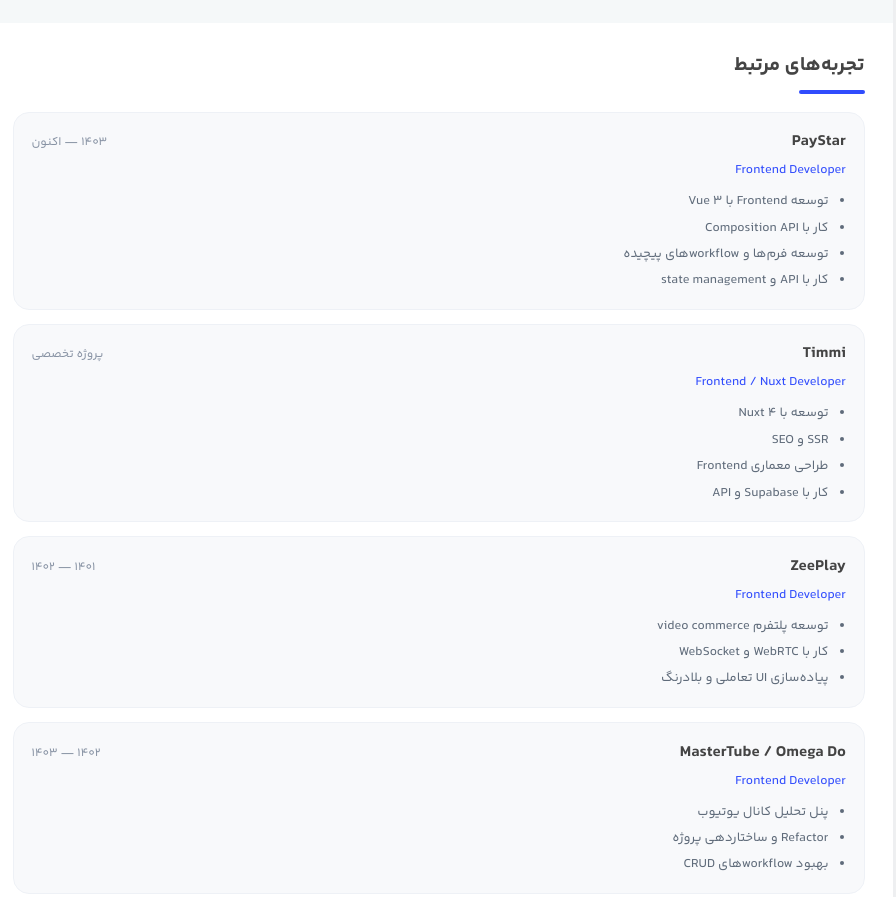
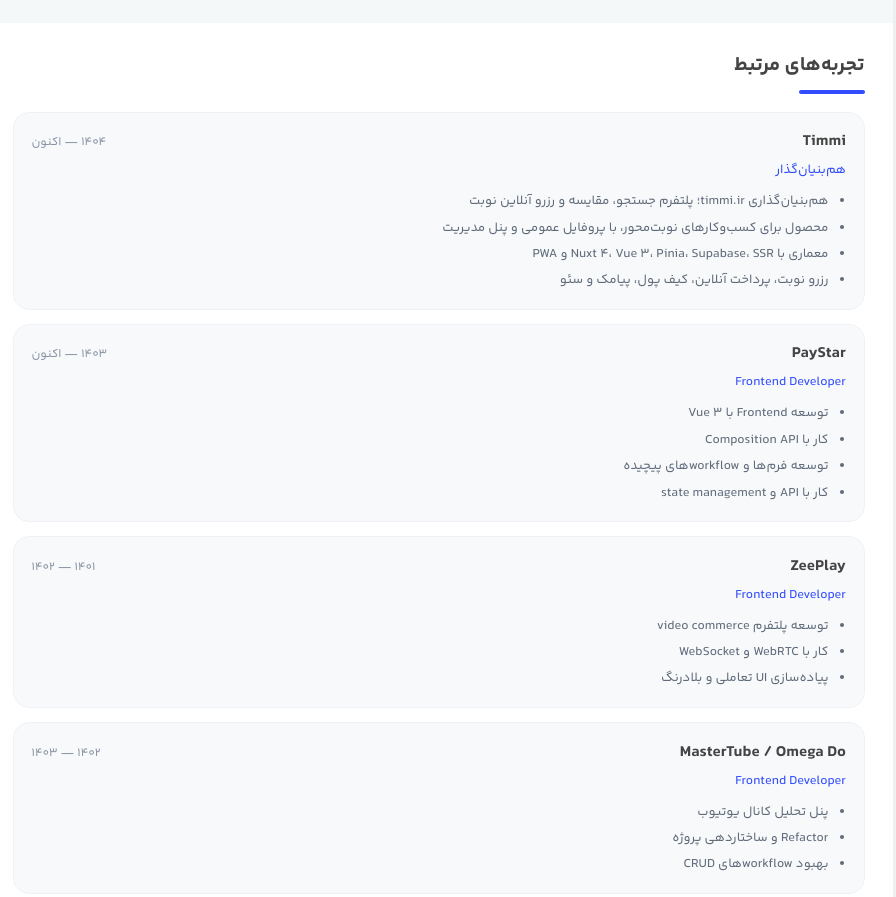
Before and after one commit to Abolfazl-maherani/mahrani.ir, a website: page index.html in a window 1280 px wide. Shown: the part 1400-2297 px from the top of the page, without its empty margins (50-946 px from the left). Drawn offline with nearby package versions, Linux system fonts and the light colour scheme.

Commit message:
Present Timmi as a co-founded product on the resume.

```diff
--- a/index.html
+++ b/index.html
@@ -16,18 +16,15 @@
     <!-- جایگزین کردن تگ‌های دسکریپشن و توییتر برای سئوی بهتر -->
     <title>ابوالفضل ماهرانی - مهندس نرم‌افزار</title>
     <meta name="description"
-          content="ابوالفضل ماهرانی، مهندس نرم‌افزار (Software Engineer) با تخصص عمیق در Vue.js، Nuxt.js و اکوسیستم‌های مدرن وب. خلق رابط‌های کاربری بهینه و معماری کد علاقه‌ی من است.">
+          content="ابوالفضل ماهرانی، مهندس نرم‌افزار و هم‌بنیان‌گذار تایمی (timmi.ir). تخصص در Vue.js، Nuxt.js و ساخت محصول‌های وب.">
     <meta name="og:description"
-          content="ابوالفضل ماهرانی، مهندس نرم‌افزار (Software Engineer) با تخصص عمیق در Vue.js، Nuxt.js و اکوسیستم‌های مدرن وب.">
+          content="ابوالفضل ماهرانی، مهندس نرم‌افزار و هم‌بنیان‌گذار تایمی (timmi.ir). تخصص در Vue.js، Nuxt.js و ساخت محصول‌های وب.">
     <meta name="twitter:description"
-          content="ابوالفضل ماهرانی، مهندس نرم‌افزار (Software Engineer) با تخصص عمیق در Vue.js، Nuxt.js و اکوسیستم‌های مدرن وب.">
+          content="ابوالفضل ماهرانی، مهندس نرم‌افزار و هم‌بنیان‌گذار تایمی (timmi.ir). تخصص در Vue.js، Nuxt.js و ساخت محصول‌های وب.">
 
     <meta name="og:title" content="ابوالفضل ماهرانی - مهندس نرم‌افزار">
     <link rel="canonical" href="https://mahrani.ir">
     <meta name="twitter:title" content="ابوالفضل ماهرانی - مهندس نرم‌افزار">
-    <meta name="twitter:description"
-          content="ابوالفضل ماهرانی، مهندس نرم‌افزار (Software Engineer) و تیم لید با تخصص عمیق در Vue.js، Nuxt.js و اکوسیستم‌های مدرن وب.">
-
     <meta name="twitter:image" content="https://mahrani.ir/assets/images/me.JPG">
 
     <meta property="og:type" content="website">
@@ -46,7 +43,7 @@
             } catch (e) {}
         })();
     </script>
-    <script defer src="/js/recruiter-mode.js?__v=4"></script>
+    <script defer src="/js/recruiter-mode.js?__v=5"></script>
     <script src="/js/alipine.min.js" defer></script>
     <script src="/js/tailwind.3.4.5.js"></script>
     <meta http-equiv="Cache-Control" content="public">
@@ -245,10 +242,13 @@
                             >
                                 <span x-show="isRelevant(item)" class="recruiter-badge" x-text="$store.locale.t($store.locale.copy.relevant)">مرتبط</span>
                                 <div class="flex flex-wrap items-baseline justify-between gap-2 mb-2">
-                                    <h4 class="text-[16px] text-[#444] font-bold" x-text="item.company"></h4>
+                                    <h4 class="text-[16px] text-[#444] font-bold">
+                                        <a x-show="item.url" :href="item.url" target="_blank" rel="noopener noreferrer" class="hover:text-primary" x-text="item.company"></a>
+                                        <span x-show="!item.url" x-text="item.company"></span>
+                                    </h4>
                                     <span class="text-[12px] text-[#8893A4]" x-text="t(item.period)"></span>
                                 </div>
-                                <p class="text-[13px] text-primary font-medium mb-3" x-text="item.role"></p>
+                                <p class="text-[13px] text-primary font-medium mb-3" x-text="t(item.role)"></p>
                                 <ul class="list-disc ps-5 space-y-1.5">
                                     <template x-for="(line, lineIndex) in item.highlights" :key="lineIndex">
                                         <li class="text-[13px] leading-relaxed text-[#5F6B7A]" x-text="t(line)"></li>
@@ -271,7 +271,10 @@
                                 :class="isRelevant(item) ? 'recruiter-card--relevant' : ''"
                             >
                                 <span x-show="isRelevant(item)" class="recruiter-badge" x-text="$store.locale.t($store.locale.copy.relevant)">مرتبط</span>
-                                <h4 class="text-[15px] text-[#444] font-bold mb-2" x-text="t(item.title)"></h4>
+                                <h4 class="text-[15px] text-[#444] font-bold mb-2">
+                                    <a x-show="item.href" :href="item.href" target="_blank" rel="noopener noreferrer" class="hover:text-primary" x-text="t(item.title)"></a>
+                                    <span x-show="!item.href" x-text="t(item.title)"></span>
+                                </h4>
                                 <p class="text-[13px] leading-relaxed text-[#5F6B7A]" x-text="t(item.summary)"></p>
                             </article>
                         </template>
@@ -348,13 +351,14 @@
         "jobTitle": "Software Engineer | مهندس نرم‌افزار",
         "worksFor": {
             "@type": "Organization",
-            "name": "Your Company"
+            "name": "Timmi",
+            "url": "https://timmi.ir"
         },
         "alumniOf": {
             "@type": "EducationalOrganization",
             "name": "Islamic Azad University Najafabad"
         },
-        "description": "Software Engineer specializing in Vue.js and Nuxt.js",
+        "description": "Software Engineer and co-founder of Timmi (timmi.ir), specializing in Vue.js and Nuxt.js",
         "skills": [
             "Vue.js",
             "HTML",
--- a/public/js/recruiter-mode.js
+++ b/public/js/recruiter-mode.js
@@ -11,8 +11,8 @@
     birthday: { fa: "۱۵ اردیبهشت ۱۳۸۱", en: "5 May 2002" },
     aboutTitle: { fa: "درباره ی من", en: "About me" },
     about: {
-      fa: "درود فراوان.<br>من <b>ابوالفضل ماهرانی</b> هستم؛ <b>مهندس نرم‌افزار</b>. تفکر مهندسی، حل مسائل پیچیده، بهینه‌سازی پرفورمنس پروژه‌ها و طراحی معماری‌های مقیاس‌پذیر در دنیای وب، بخش اصلی کیت تخصصی من را تشکیل می‌دهند.<br>تمرکز ویژه من روی توسعه زیرساخت‌های کلاینت با <b>Vue.js (Composition API)</b> و <b>Nuxt.js</b> است. در کنار آن، به واسطه تسلط بر مفاهیم شبکه، محیط‌های لینوکسی و داکر، کدها را با دیدگاهی جامع نسبت به کل زیرساخت و سیستم مهندسی می‌کنم.<br>همواره مشتاق مواجهه با چالش‌های بزرگ فنی و پیاده‌سازی راه‌حل‌های مدرن در تیم‌های پویا هستم.<br><b>ممنون از نگاهتون❤️</b>",
-      en: "Hello.<br>I am <b>Abolfazl Maherani</b>, a <b>software engineer</b>. Engineering thinking, solving hard problems, performance work, and scalable web architecture are the core of what I do.<br>I focus on client-side systems with <b>Vue.js (Composition API)</b> and <b>Nuxt.js</b>. With a solid background in networking, Linux, and Docker, I build software with the rest of the stack in mind.<br>I enjoy hard technical problems and shipping modern solutions in fast-moving teams.<br><b>Thanks for reading.</b>",
+      fa: "درود فراوان.<br>من <b>ابوالفضل ماهرانی</b> هستم؛ <b>مهندس نرم‌افزار</b> و <b>هم‌بنیان‌گذار تایمی</b> (<a href=\"https://timmi.ir\" target=\"_blank\" rel=\"noopener noreferrer\">timmi.ir</a>). تفکر مهندسی، حل مسائل پیچیده، بهینه‌سازی پرفورمنس پروژه‌ها و طراحی معماری‌های مقیاس‌پذیر در دنیای وب، بخش اصلی کیت تخصصی من را تشکیل می‌دهند.<br>تمرکز ویژه من روی توسعه زیرساخت‌های کلاینت با <b>Vue.js (Composition API)</b> و <b>Nuxt.js</b> است. در کنار آن، به واسطه تسلط بر مفاهیم شبکه، محیط‌های لینوکسی و داکر، کدها را با دیدگاهی جامع نسبت به کل زیرساخت و سیستم مهندسی می‌کنم.<br>همواره مشتاق مواجهه با چالش‌های بزرگ فنی و پیاده‌سازی راه‌حل‌های مدرن در تیم‌های پویا هستم.<br><b>ممنون از نگاهتون❤️</b>",
+      en: "Hello.<br>I am <b>Abolfazl Maherani</b>, a <b>software engineer</b> and <b>co-founder of Timmi</b> (<a href=\"https://timmi.ir\" target=\"_blank\" rel=\"noopener noreferrer\">timmi.ir</a>). Engineering thinking, solving hard problems, performance work, and scalable web architecture are the core of what I do.<br>I focus on client-side systems with <b>Vue.js (Composition API)</b> and <b>Nuxt.js</b>. With a solid background in networking, Linux, and Docker, I build software with the rest of the stack in mind.<br>I enjoy hard technical problems and shipping modern solutions in fast-moving teams.<br><b>Thanks for reading.</b>",
     },
     recruiterTitle: { fa: "دنبال چه نوع برنامه‌نویسی هستید؟", en: "What kind of developer are you hiring?" },
     recruiterHint: {
@@ -191,6 +191,20 @@
 
   const EXPERIENCES = [
     {
+      id: "timmi",
+      company: "Timmi",
+      url: "https://timmi.ir",
+      role: { fa: "هم‌بنیان‌گذار", en: "Co-founder" },
+      period: { fa: "۱۴۰۴ — اکنون", en: "2025 — Present" },
+      tags: ["frontend", "vue", "nuxt", "typescript", "fullstack", "api"],
+      highlights: [
+        { fa: "هم‌بنیان‌گذاری timmi.ir؛ پلتفرم جستجو، مقایسه و رزرو آنلاین نوبت", en: "Co-founded timmi.ir, a platform to search, compare, and book appointments" },
+        { fa: "محصول برای کسب‌وکارهای نوبت‌محور، با پروفایل عمومی و پنل مدیریت", en: "Built for appointment-based businesses, with public profiles and an owner dashboard" },
+        { fa: "معماری با Nuxt 4، Vue 3، Pinia، Supabase، SSR و PWA", en: "Architecture on Nuxt 4, Vue 3, Pinia, and Supabase, with SSR and PWA" },
+        { fa: "رزرو نوبت، پرداخت آنلاین، کیف پول، پیامک و سئو", en: "Booking, online payments, wallet, SMS, and SEO" },
+      ],
+    },
+    {
       id: "paystar",
       company: "PayStar",
       role: "Frontend Developer",
@@ -201,19 +215,6 @@
         { fa: "کار با Composition API", en: "Composition API" },
         { fa: "توسعه فرم‌ها و workflowهای پیچیده", en: "Complex forms and workflows" },
         { fa: "کار با API و state management", en: "API integration and state management" },
-      ],
-    },
-    {
-      id: "timmi",
-      company: "Timmi",
-      role: "Frontend / Nuxt Developer",
-      period: { fa: "پروژه تخصصی", en: "Specialist project" },
-      tags: ["frontend", "vue", "nuxt", "api"],
-      highlights: [
-        { fa: "توسعه با Nuxt 4", en: "Built with Nuxt 4" },
-        { fa: "SSR و SEO", en: "SSR and SEO" },
-        { fa: "طراحی معماری Frontend", en: "Frontend architecture" },
-        { fa: "کار با Supabase و API", en: "Supabase and API work" },
       ],
     },
     {
@@ -280,6 +281,16 @@
 
   const PROJECTS = [
     {
+      id: "timmi-project",
+      title: { fa: "Timmi — رزرو نوبت", en: "Timmi — appointment booking" },
+      href: "https://timmi.ir",
+      summary: {
+        fa: "هم‌بنیان‌گذار timmi.ir؛ پلتفرم رزرو نوبت کسب‌وکارهای نوبت‌محور با Nuxt 4، پرداخت آنلاین، کیف پول و پنل کسب‌وکار.",
+        en: "Co-founded timmi.ir, a Nuxt 4 booking platform for appointment-based businesses, with online payments, a wallet, and a business dashboard.",
+      },
+      tags: ["frontend", "vue", "nuxt", "typescript", "fullstack", "api"],
+    },
+    {
       id: "paystar-project",
       title: { fa: "PayStar — پلتفرم پرداخت", en: "PayStar — payment platform" },
       summary: {
@@ -287,15 +298,6 @@
         en: "Vue 3 frontend for complex forms and workflows, with API and state management.",
       },
       tags: ["frontend", "vue", "javascript", "api"],
-    },
-    {
-      id: "timmi-project",
-      title: { fa: "Timmi — اپلیکیشن Nuxt", en: "Timmi — Nuxt app" },
-      summary: {
-        fa: "توسعه با Nuxt 4، SSR و SEO، معماری Frontend و کار با Supabase و API.",
-        en: "Nuxt 4 app with SSR, SEO, frontend architecture, Supabase, and API work.",
-      },
-      tags: ["frontend", "vue", "nuxt", "api"],
     },
     {
       id: "zeeplay-project",
```
